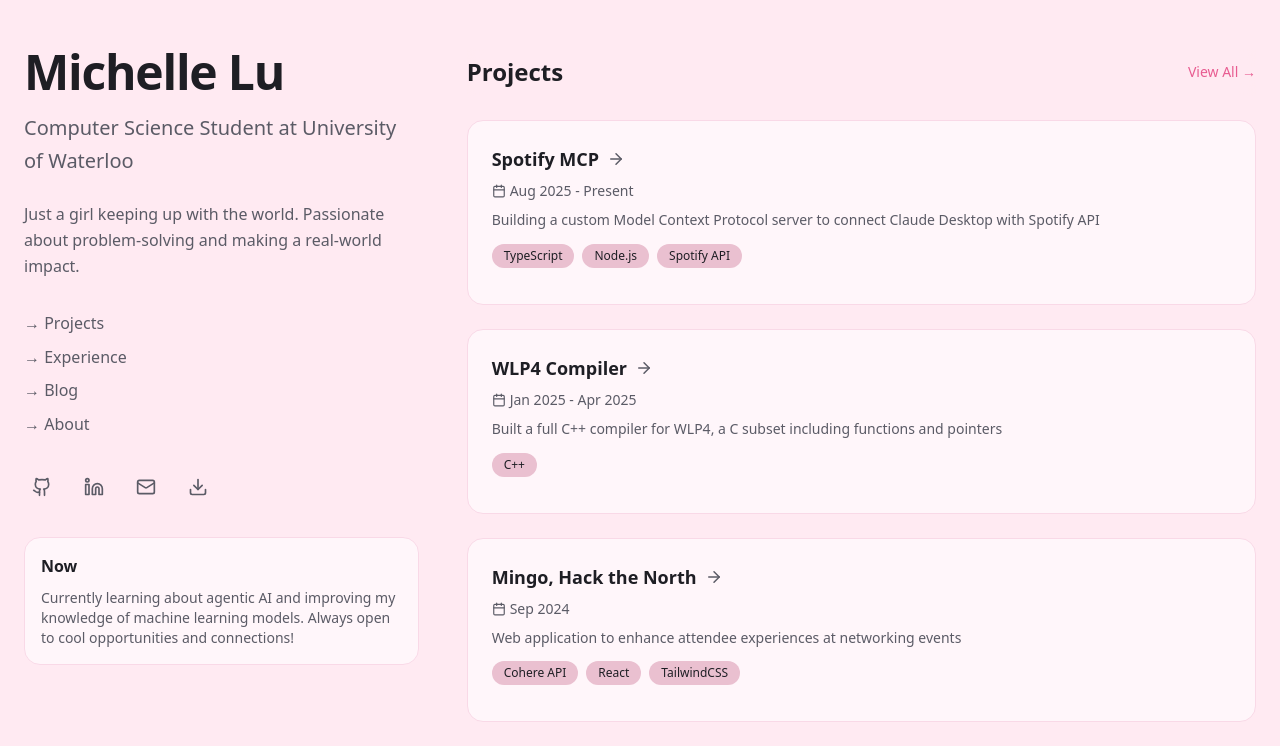
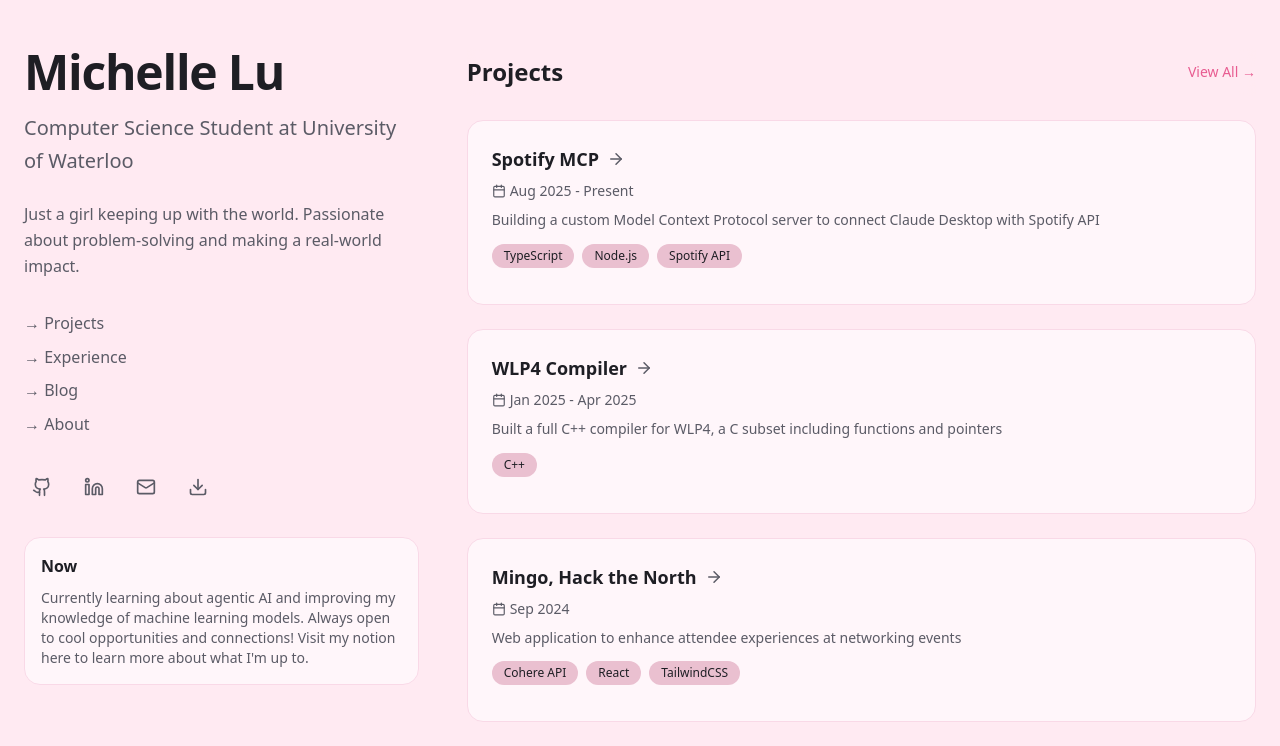
Before and after one commit to albertred/michelle_portfolio, a Next.js app: page / in a window 1280 px wide. Shown: the top 746 px of the page. Built offline with nearby package versions, Linux system fonts and the light colour scheme.

Commit message:
add notion link

```diff
--- a/src/components/MainPortfolio.tsx
+++ b/src/components/MainPortfolio.tsx
@@ -230,6 +230,7 @@ export default function MainPortfolio() {
                 <h3 className="font-semibold text-ink mb-2">Now</h3>
                 <p className="text-sm text-ink-muted">
                   Currently learning about agentic AI and improving my knowledge of machine learning models. Always open to cool opportunities and connections!
+                  Visit my notion <Link href="https://www.notion.so/current-21a63520178280569f22d4576f5739cb">here</Link> to learn more about what I'm up to.
                 </p>
               </div>
             </div>
```
